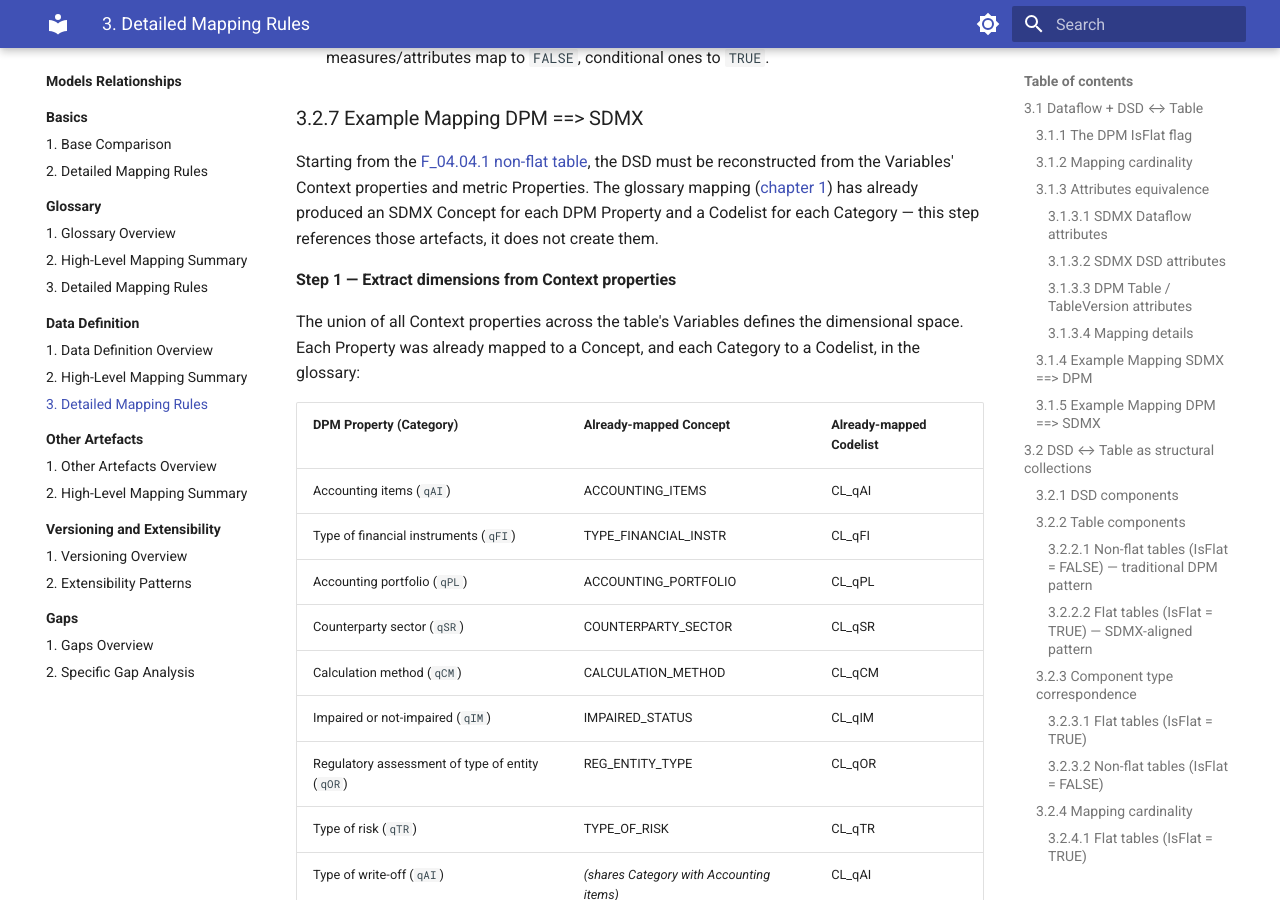
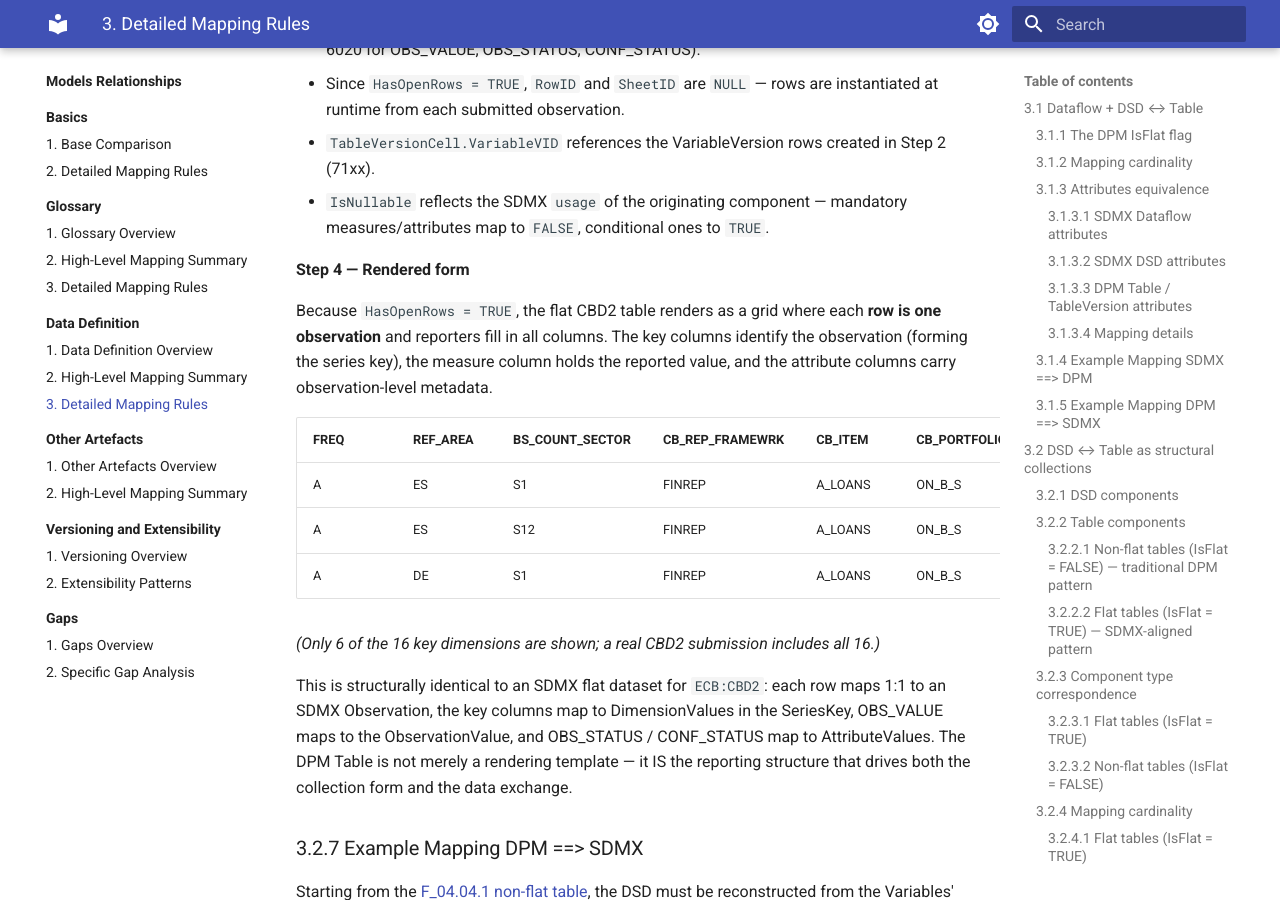
Before and after one commit to sdmx-twg/wp-sdmx-dpm, an MkDocs documentation site: the page built from docs/models-relationships/02_data_definition/03_detailed_mapping_rules.md, in a window 1280 px wide and 900 px high, scrolled down 28719 px. Built offline with MkDocs 1.6.1 and Material for MkDocs 9.7.7, drawn with Linux system fonts in a browser that asks for light colours; some of the changed text lies outside the part shown.

Commit message:
docs: clarify dual purpose of Tables and add flat-table rendered-form example
- Note in §3.2.2.2: Tables serve both structural (reporting obligation) and
  rendering purposes; for flat tables the two layers coincide
- Step 4 added to the §3.2.6 SDMX→DPM example: shows how the CBD2 flat table
  renders as a reporter-facing grid and explains the 1:1 mapping to SDMX
  observations

Addresses #104

```diff
--- a/docs/models-relationships/02_data_definition/03_detailed_mapping_rules.md
+++ b/docs/models-relationships/02_data_definition/03_detailed_mapping_rules.md
@@ -502,6 +502,8 @@ classDiagram
 
 Each Header references a **Property** (semantic meaning) and optionally restricts values via a **SubCategory** (`SubCategoryVID`); Variables inherit their semantic meaning from the same Property. The correspondence with DSD components is 1:1 — see §3.2.3.
 
+> **Dual purpose of Tables.** DPM Tables are not purely a rendering artefact — they define the reporting obligation (which Variables reporters must submit). For flat tables the structural and rendering layers coincide almost perfectly: each Header IS a structural component, and the table grid directly reflects the data structure. This is why flat tables map so naturally to SDMX DSDs. See §3.2.6 for a step-by-step SDMX→DPM conversion including a rendered-form illustration.
+
 ### 3.2.3 Component type correspondence
 
 The correspondence between DSD components and Table components depends on the `IsFlat` flag.
@@ -880,6 +882,20 @@ Non-key Headers result in Cells; the link from a Cell to its VariableVersion is
 - Since `HasOpenRows = TRUE`, `RowID` and `SheetID` are `NULL` — rows are instantiated at runtime from each submitted observation.
 - `TableVersionCell.VariableVID` references the VariableVersion rows created in Step 2 (71xx).
 - `IsNullable` reflects the SDMX `usage` of the originating component — mandatory measures/attributes map to `FALSE`, conditional ones to `TRUE`.
+
+**Step 4 — Rendered form**
+
+Because `HasOpenRows = TRUE`, the flat CBD2 table renders as a grid where each **row is one observation** and reporters fill in all columns. The key columns identify the observation (forming the series key), the measure column holds the reported value, and the attribute columns carry observation-level metadata.
+
+| FREQ | REF_AREA | BS_COUNT_SECTOR | CB_REP_FRAMEWRK | CB_ITEM | CB_PORTFOLIO | TIME_PERIOD | OBS_VALUE | OBS_STATUS | CONF_STATUS |
+|------|----------|-----------------|-----------------|---------|--------------|-------------|-----------|------------|-------------|
+| A    | ES       | S1              | FINREP          | A_LOANS | ON_B_S       | 2023        | 1 234 567 | A          | F           |
+| A    | ES       | S12             | FINREP          | A_LOANS | ON_B_S       | 2023        |   876 543 | A          | F           |
+| A    | DE       | S1              | FINREP          | A_LOANS | ON_B_S       | 2023        | 9 876 543 | P          | C           |
+
+*(Only 6 of the 16 key dimensions are shown; a real CBD2 submission includes all 16.)*
+
+This is structurally identical to an SDMX flat dataset for `ECB:CBD2`: each row maps 1:1 to an SDMX Observation, the key columns map to DimensionValues in the SeriesKey, OBS_VALUE maps to the ObservationValue, and OBS_STATUS / CONF_STATUS map to AttributeValues. The DPM Table is not merely a rendering template — it IS the reporting structure that drives both the collection form and the data exchange.
 
 ### 3.2.7 Example Mapping DPM ==> SDMX
 
```
